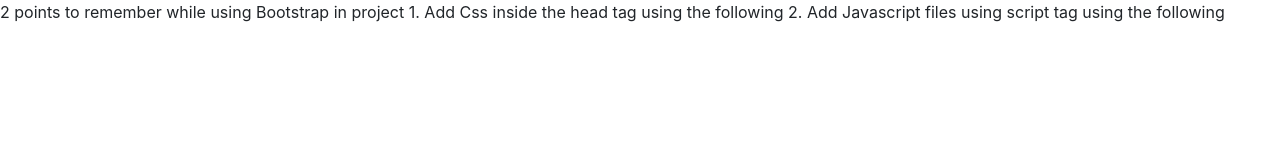
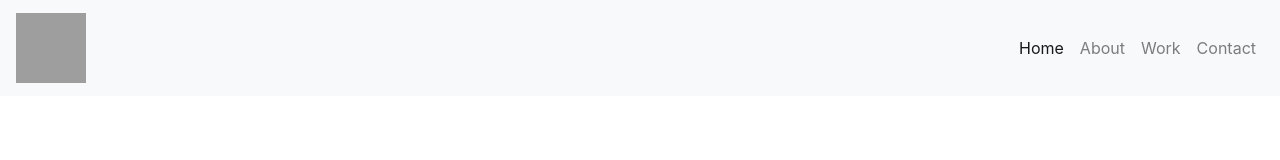
Before and after one commit to har412/Adhya-Mahajan, a plain HTML site: page boostrap class .html in a window 1280 px wide. Drawn offline with nearby package versions, Linux system fonts and the light colour scheme; grey boxes are pictures that could not be loaded.

Commit message:
bootstrap code overivew

```diff
--- a/boostrap class .html
+++ b/boostrap class .html
@@ -6,11 +6,64 @@
     <title>Document</title>
     <!-- include the css in head tag -->
     <link rel="stylesheet" href="https://cdn.jsdelivr.net/npm/bootstrap@4.0.0/dist/css/bootstrap.min.css" integrity="sha384-Gn5384xqQ1aoWXA+058RXPxPg6fy4IWvTNh0E263XmFcJlSAwiGgFAW/dAiS6JXm" crossorigin="anonymous">
+    <style>
+        img{
+            width: 70px;
+            height: 70px;
+        }
+    </style>
 </head>
 <body>
 
+    <!-- *********** Navbar ********** -->
 
-    2 points to remember while using Bootstrap in project
+    <nav class="navbar navbar-expand-lg navbar-light bg-light">
+        <a class="navbar-brand" href="#"><img src="https://static.vecteezy.com/system/resources/previews/004/312/740/original/justice-logo-template-creative-law-firm-logo-design-concepts-vector.jpg" alt=""></a>
+        <button class="navbar-toggler" type="button" data-toggle="collapse" data-target="#navbarSupportedContent" aria-controls="navbarSupportedContent" aria-expanded="false" aria-label="Toggle navigation">
+          <span class="navbar-toggler-icon"></span>
+        </button>
+
+        <div class="collapse navbar-collapse" id="navbarSupportedContent">
+          <ul class="navbar-nav ml-auto">
+            <li class="nav-item active">
+              <a class="nav-link" href="#">Home <span class="sr-only">(current)</span></a>
+            </li>
+            <li class="nav-item">
+              <a class="nav-link" href="#">About </a>
+            </li>
+            <li class="nav-item">
+              <a class="nav-link" href="#">Work</a>
+            </li>
+            <li class="nav-item">
+              <a class="nav-link" href="#">Contact</a>
+            </li>
+
+
+          </ul>
+
+        </div>
+      </nav>
+
+      <!-- *** Responsive in Website ***** -->
+      <!-- It means our website should be looking good on all devices like mobile view, tablet , laptop. -->
+
+
+    <!-- *********** Buttons ******** -->
+   <!-- <a href="https://google.com"> <button type="button" class="btn btn-success">Click here to go Google</button></a>
+   <a href="https://google.com"> <button type="button" class="btn btn-primary">Click here to go Google</button></a>
+   <a href="https://google.com"> <button type="button" class="btn btn-secondary">Click here to go Google</button></a>
+   <a href="https://google.com"> <button type="button" class="btn btn-danger">Click here to go Google</button></a>
+   <a href="https://google.com"> <button type="button" class="btn btn-warning">Click here to go Google</button></a>
+   <a href="https://google.com"> <button type="button" class="btn btn-info">Click here to go Google</button></a> -->
+
+
+    <!-- ************* Points **************** -->
+
+    <!-- 1. Bootstrap Gives us pre written code which we can use as we have classes like btn-success ,
+    its css code is alreaady written and we are just using it as a class -->
+
+
+    <!-- 2 points to remember while using Bootstrap in project
 
     1.  Add Css inside the head tag using the following
     <link rel="stylesheet" href="https://cdn.jsdelivr.net/npm/bootstrap@4.0.0/dist/css/bootstrap.min.css" integrity="sha384-Gn5384xqQ1aoWXA+058RXPxPg6fy4IWvTNh0E263XmFcJlSAwiGgFAW/dAiS6JXm" crossorigin="anonymous">
@@ -18,9 +71,7 @@
     2. Add Javascript files using script tag using the following
     <script src="https://code.jquery.com/jquery-3.2.1.slim.min.js" integrity="sha384-KJ3o2DKtIkvYIK3UENzmM7KCkRr/rE9/Qpg6aAZGJwFDMVNA/GpGFF93hXpG5KkN" crossorigin="anonymous"></script>
     <script src="https://cdn.jsdelivr.net/npm/popper.js@1.12.9/dist/umd/popper.min.js" integrity="sha384-ApNbgh9B+Y1QKtv3Rn7W3mgPxhU9K/ScQsAP7hUibX39j7fakFPskvXusvfa0b4Q" crossorigin="anonymous"></script>
-    <script src="https://cdn.jsdelivr.net/npm/bootstrap@4.0.0/dist/js/bootstrap.min.js" integrity="sha384-JZR6Spejh4U02d8jOt6vLEHfe/JQGiRRSQQxSfFWpi1MquVdAyjUar5+76PVCmYl" crossorigin="anonymous"></script>
-
-
+    <script src="https://cdn.jsdelivr.net/npm/bootstrap@4.0.0/dist/js/bootstrap.min.js" integrity="sha384-JZR6Spejh4U02d8jOt6vLEHfe/JQGiRRSQQxSfFWpi1MquVdAyjUar5+76PVCmYl" crossorigin="anonymous"></script> -->
 
 
 
```
